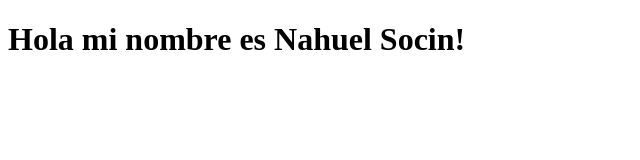
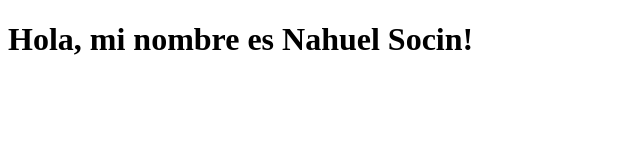
Before and after one commit to NahuelSocin/Desafio1, a plain HTML site: page index.html in a window 1280 px wide. Shown: the whole page, without its empty margins (0-640 px from the left). Drawn offline with Linux system fonts and the light colour scheme.

Commit message:
actualizacion commit

```diff
--- a/index.html
+++ b/index.html
@@ -1,10 +1,9 @@
 <!DOCTYPE html>
 <html>
 <head>
-
     <title>Mi primer proyecto HTML</title>
 </head>
 <body>
-    <h1>Hola mi nombre es Nahuel Socin!</h1>
+    <h1>Hola, mi nombre es Nahuel Socin!</h1>
 </body>
 </html>
```
Also changed, not shown: 1 other file.
